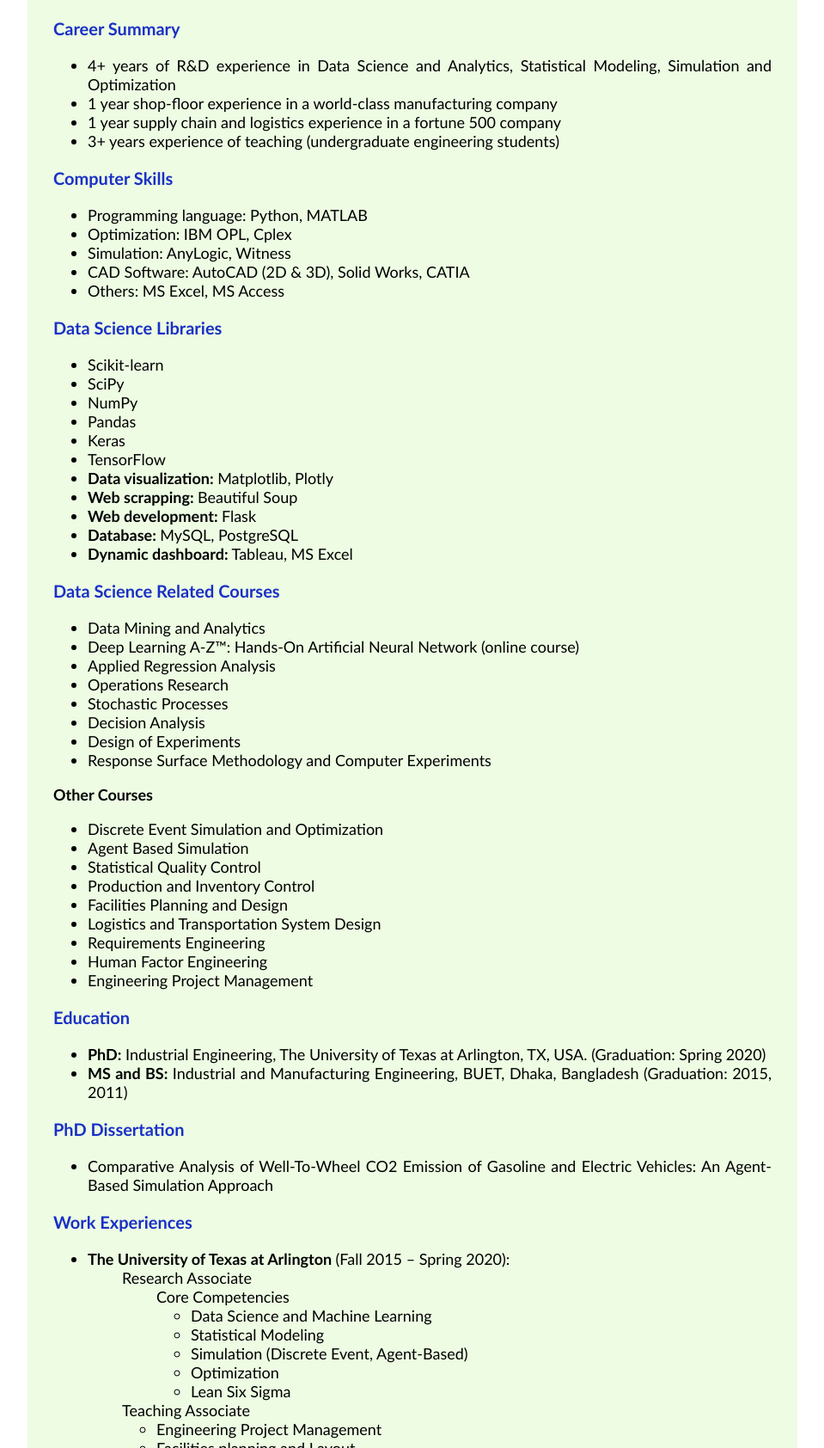
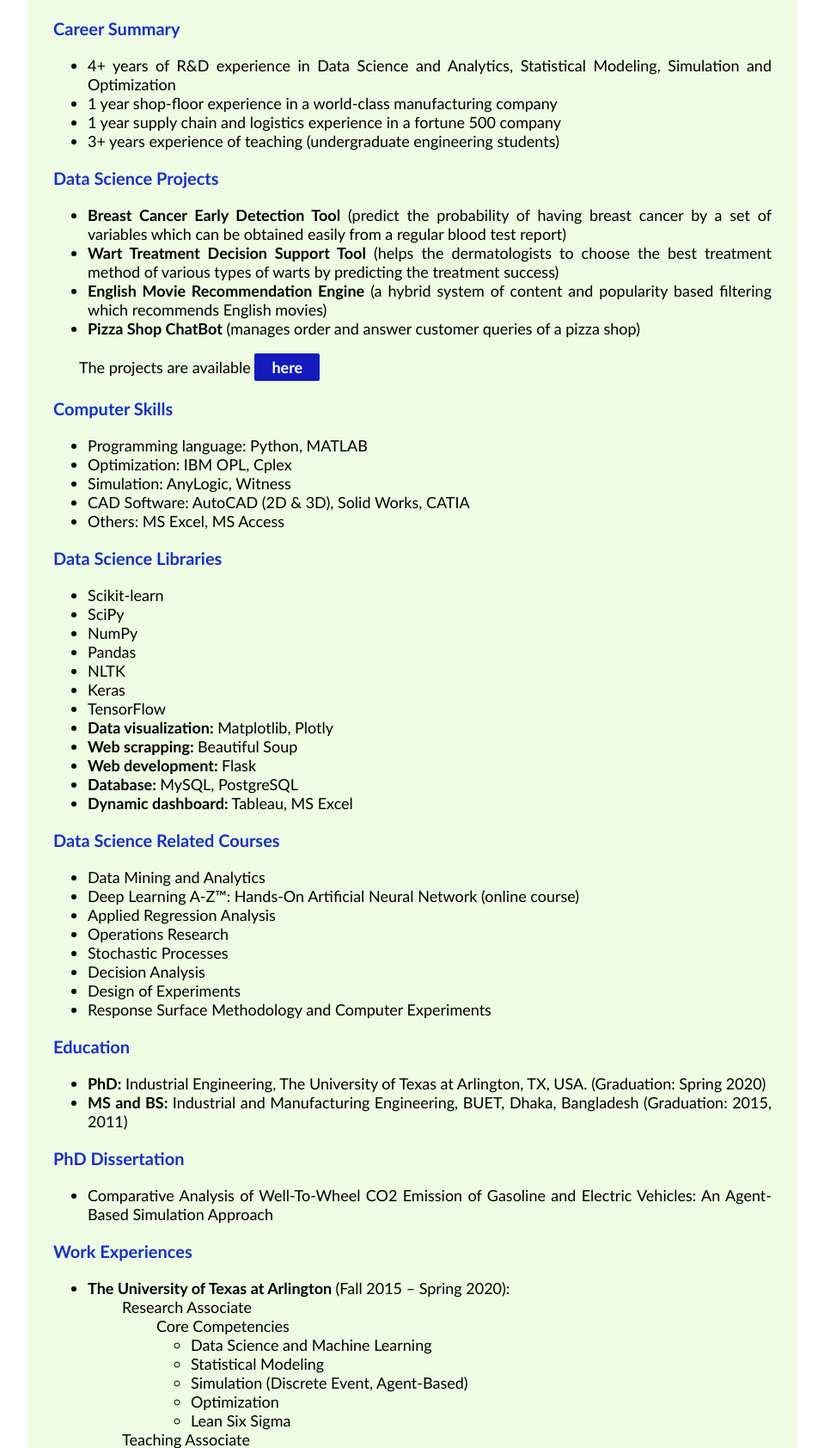
Before and after one commit to mamunur-ipe/ML-model-deployment, a Flask app: page /about_me in a window 1280 px wide. Shown: the part 243-1927 px from the top of the page at 86% size, without its empty margins (160-1119 px from the left). Run offline with Flask 2, Linux system fonts and the light colour scheme; parts of the project's set-up code (start-up, migrations or seed data) failed here and were passed over.

Commit message:
Update about_me.html

```diff
--- a/templates/about_me.html
+++ b/templates/about_me.html
@@ -29,6 +29,16 @@
         <li> 3+ years experience of teaching (undergraduate engineering students) </li>
     </ul>
 
+    <h3>Data Science Projects</h3>
+    <ul style="list-style-type: disc;">
+        <li><strong>Breast Cancer Early Detection Tool</strong> (predict the probability of having breast cancer by a set of variables which can be obtained easily from a regular blood test report)</li>
+        <li><strong>Wart Treatment Decision Support Tool</strong> (helps the dermatologists to choose&nbsp;the best treatment method&nbsp;of various types of warts by predicting the treatment success)</li>
+        <li><strong>English Movie Recommendation Engine</strong> (a hybrid system of content and popularity based filtering which recommends English movies)</li>
+        <li><strong>Pizza Shop ChatBot</strong> (manages order and answer customer queries of a pizza shop)</li>
+    </ul>
+        <div style="padding-left: 30px;">The projects are available <a href="https://mamunur-rahman.herokuapp.com/">here</a> </div>
+
+
     <h3>Computer Skills </h3>
     <ul>
         <li> Programming language: Python, MATLAB </li>
@@ -44,6 +54,7 @@
         <li> SciPy </li>
         <li> NumPy </li>
         <li> Pandas </li>
+        <li> NLTK </li>
         <li> Keras </li>
         <li> TensorFlow </li>
         <li> <b>Data visualization:</b> Matplotlib, Plotly </li>
@@ -65,20 +76,6 @@
         <li> Response Surface Methodology and Computer Experiments </li>
     </ul>
 
-
-    <b >Other Courses</b>
-    <ul>
-        <li> Discrete Event Simulation and Optimization </li>
-        <li> Agent Based Simulation </li>
-        <li> Statistical Quality Control </li>
-        <li> Production and Inventory Control </li>
-        <li>Facilities Planning and Design </li>
-        <li>Logistics and Transportation System Design </li>
-        <li>Requirements Engineering</li>
-        <li>Human Factor Engineering </li>
-        <li>Engineering Project Management</li>
-
-    </ul>
 
     <h3>Education </h3>
     <ul>
@@ -143,7 +140,6 @@
                 <li>Treasurer, Bangladesh Student Organization (BSO), UTA, 2017-2018</li>
                 <li>Press and Public Relation Secretary, BSO, UTA, 2016-2017</li>
                 <li>Office secretary, AIPE: Association of Industrial and Production Engineers, (2010 to 2011)</li>
-                <li>Badminton, Cricket, Soccer</li>
               </ul>
 
 
@@ -173,6 +169,8 @@
         <a href="#top">Go Back to Top</a>
      </div>
 
+<br>
+
 </body>
 
     {% endblock %}
```
